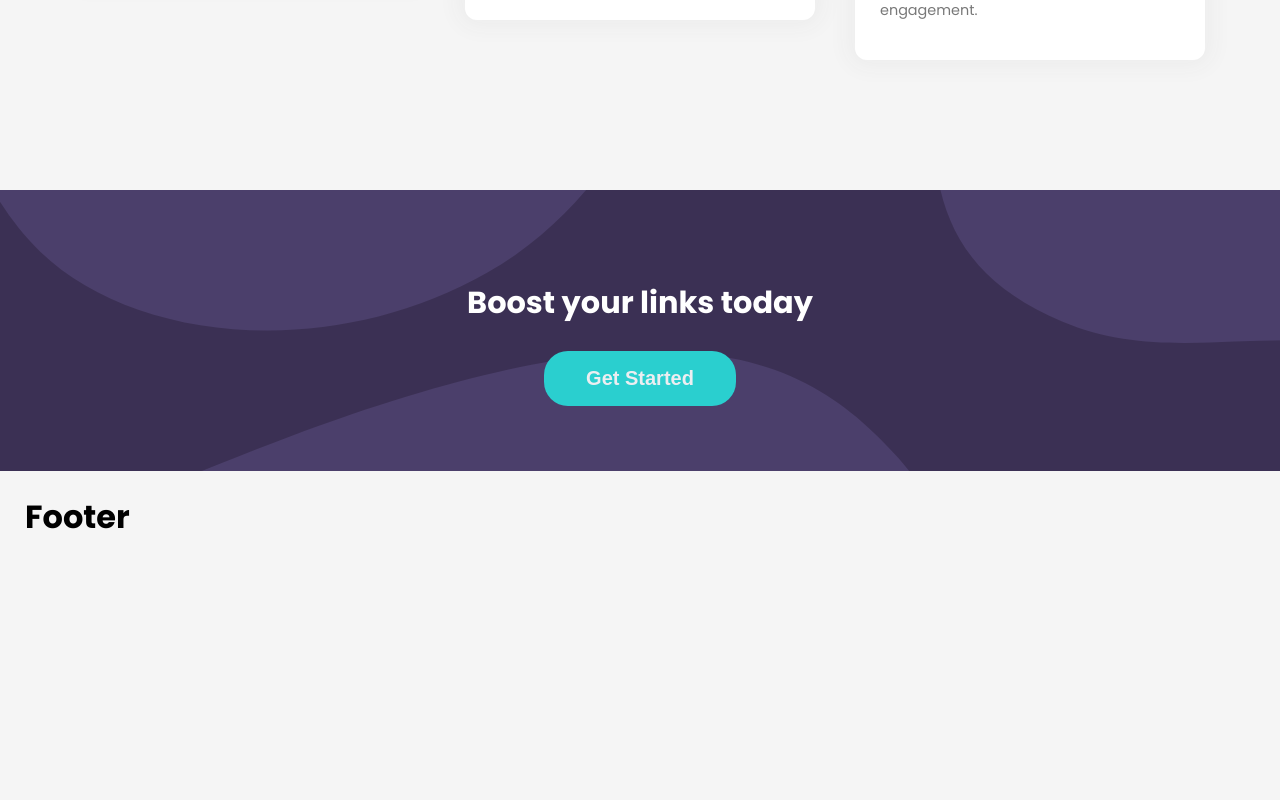
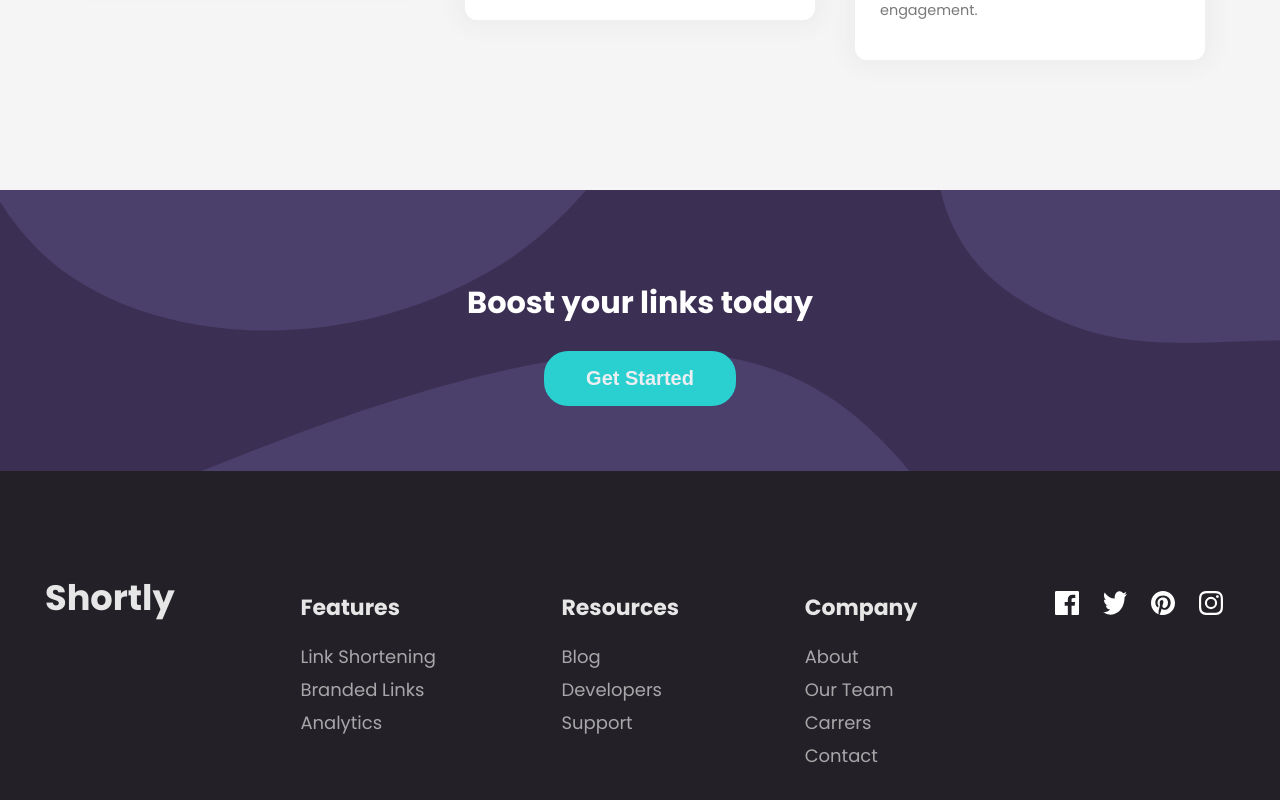
Before and after one commit to 0Kwanele0/url-shortening, a React (Create React App) app: page / in a window 1280 px wide. Shown: the part 1518-2318 px from the top of the page. Before the commit the page ends 2080 px from the top, so only its background shows below. Built offline with nearby package versions, Linux system fonts and the light colour scheme.

Commit message:
made the footer

```diff
--- a/src/components/footer/Footer.js
+++ b/src/components/footer/Footer.js
@@ -1,10 +1,48 @@
 import React from 'react'
 import './styles/footer.css'
+import insta from '../../images/icon-instagram.svg'
+import fb from '../../images/icon-facebook.svg'
+import twitter from '../../images/icon-twitter.svg'
+import pin from '../../images/icon-pinterest.svg'
 
 function Footer() {
     return (
         <div className="footer">
-            <h1>Footer</h1>
+            <div className="footer__logo">
+                <h1>Shortly</h1>
+            </div>
+            <div className="footer__features">
+                <h3>Features</h3>
+                <ul>
+                    <li>Link Shortening</li>
+                    <li>Branded Links</li>
+                    <li>Analytics</li>
+                </ul>
+            </div>
+            <div className="footer__resources">
+                <h3>Resources</h3>
+                <ul>
+                    <li>Blog</li>
+                    <li>Developers</li>
+                    <li>Support</li>
+                </ul>
+            </div>
+            <div className="footer__company">
+                <h3>Company</h3>
+                <ul>
+                    <li>About</li>
+                    <li>Our Team</li>
+                    <li>Carrers</li>
+                    <li>Contact</li>
+                </ul>
+
+            </div>
+            <div className="footer__icons">
+                <img src={fb} alt="fb icon" />
+                <img src={twitter} alt="twitter icon" />
+                <img src={pin} alt="pintrest icon" />
+                <img src={insta} alt="insta icon" />
+            </div>
         </div>
     )
 }
--- a/src/components/footer/styles/footer.css
+++ b/src/components/footer/styles/footer.css
@@ -1,4 +1,119 @@
 .footer {
-  padding: 0 25px;
+  padding: 90px 25px 20px;
+  background-color: #232127;
+  margin: 0;
+  color: rgba(255, 255, 255, 0.89);
+  display: -webkit-box;
+  display: -ms-flexbox;
+  display: flex;
+  -webkit-box-orient: vertical;
+  -webkit-box-direction: normal;
+      -ms-flex-direction: column;
+          flex-direction: column;
+  -webkit-box-align: center;
+      -ms-flex-align: center;
+          align-items: center;
+  text-align: center;
+}
+
+.footer h3 {
+  font-size: 24px;
+  margin: 0;
+}
+
+.footer ul {
+  list-style: none;
+  display: -webkit-box;
+  display: -ms-flexbox;
+  display: flex;
+  -webkit-box-orient: vertical;
+  -webkit-box-direction: normal;
+      -ms-flex-direction: column;
+          flex-direction: column;
+  -webkit-box-align: center;
+      -ms-flex-align: center;
+          align-items: center;
+  padding: 0;
+}
+
+.footer ul li {
+  font-size: 22px;
+  padding: 7px 0;
+  color: rgba(255, 255, 255, 0.604);
+}
+
+.footer__logo {
+  padding: 10px 20px;
+}
+
+.footer__logo h1 {
+  font-size: 2.7rem;
+  margin-top: 70px;
+}
+
+.footer__features {
+  padding: 30px 20px;
+}
+
+.footer__resources {
+  padding: 30px 20px;
+}
+
+.footer__company {
+  padding: 30px 20px;
+}
+
+.footer__icons {
+  padding: 30px 20px;
+  display: -webkit-box;
+  display: -ms-flexbox;
+  display: flex;
+  -ms-flex-pack: distribute;
+      justify-content: space-around;
+}
+
+.footer__icons img {
+  padding: 0 12px;
+}
+
+@media screen and (min-width: 700px) {
+  .footer {
+    -ms-flex-wrap: wrap;
+        flex-wrap: wrap;
+    -webkit-box-orient: horizontal;
+    -webkit-box-direction: normal;
+        -ms-flex-direction: row;
+            flex-direction: row;
+    -webkit-box-pack: justify;
+        -ms-flex-pack: justify;
+            justify-content: space-between;
+    -webkit-box-align: start;
+        -ms-flex-align: start;
+            align-items: flex-start;
+  }
+  .footer__logo h1 {
+    margin: 0;
+  }
+}
+
+@media screen and (min-width: 900px) {
+  .footer {
+    text-align: left;
+  }
+  .footer h3 {
+    font-size: 22px;
+  }
+  .footer ul {
+    -webkit-box-align: start;
+        -ms-flex-align: start;
+            align-items: flex-start;
+  }
+  .footer ul li {
+    font-size: 18px;
+    padding: 3px 0;
+  }
+  .footer__logo h1 {
+    font-size: 2.2rem;
+  }
 }
 /*# sourceMappingURL=footer.css.map */
--- a/src/components/footer/styles/footer.scss
+++ b/src/components/footer/styles/footer.scss
@@ -1,3 +1,86 @@
 .footer{
-    padding: 0 25px;
+    padding: 90px 25px 20px ;
+    background-color: hsl(260, 8%, 14%);
+    margin: 0;
+    color: rgba(255, 255, 255, 0.89);
+    display: flex;
+    flex-direction: column;
+    align-items: center;
+    text-align: center;
+    h3{
+        font-size: 24px;
+        margin: 0;
+    }
+    ul{
+        list-style: none;
+        display: flex;
+        flex-direction: column;
+        align-items: center;
+        padding: 0;
+        li{
+            font-size: 22px;
+            padding: 7px 0;
+            color: rgba(255, 255, 255, 0.604);
+        }
+    }
+    &__logo{
+        padding: 10px 20px;
+        h1{
+            font-size: 2.7rem;
+            margin-top: 70px;
+        }
+    }
+    &__features{
+        padding: 30px 20px;
+    }
+    &__resources{
+        padding: 30px 20px;
+    }
+    &__company{
+        padding: 30px 20px;
+    }
+    &__icons{
+        padding: 30px 20px;
+        display: flex;
+        justify-content: space-around;
+        img{
+            padding: 0 12px;
+        }
+    }
 }
+
+@media screen and (min-width:700px){
+    .footer{
+        flex-wrap: wrap;
+        flex-direction: row;
+        justify-content: space-between;
+        align-items: flex-start;
+        &__logo{
+            h1{
+                margin: 0
+            }
+        }
+    }
+
+}
+@media screen and (min-width:900px){
+    .footer{
+        text-align: left;
+        h3{
+            font-size: 22px;
+        }
+        ul{
+            align-items: flex-start;
+            li{
+                font-size: 18px;
+                padding: 3px 0;
+            }
+        }
+        &__logo{
+            h1{
+                font-size: 2.2rem;
+            }
+        }
+    }
+
+}
--- a/src/components/link/styles/link.css
+++ b/src/components/link/styles/link.css
@@ -9,6 +9,7 @@
   -webkit-box-align: center;
       -ms-flex-align: center;
           align-items: center;
+  margin: 0;
   padding: 65px 20px;
   background-color: #3b3054;
   background-image: url(../../../images/bg-boost-mobile.svg);
```
Also changed, not shown: 2 other files (tests, documents, lock files or other folders).
